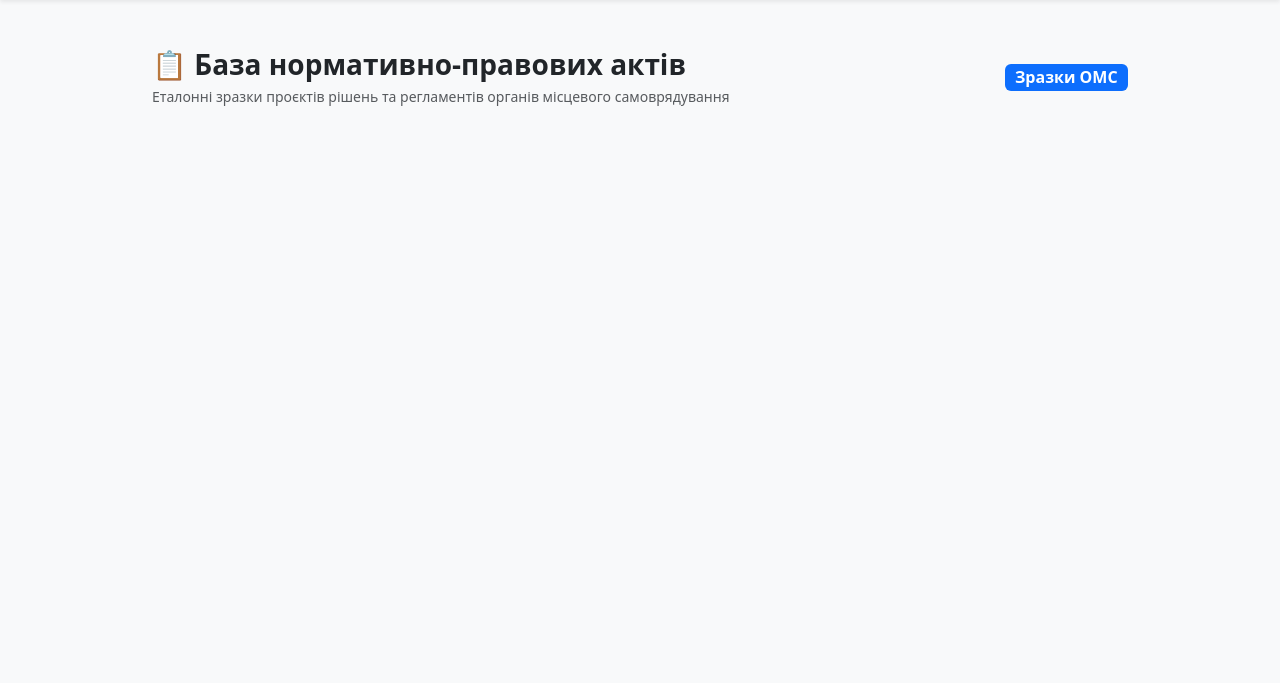
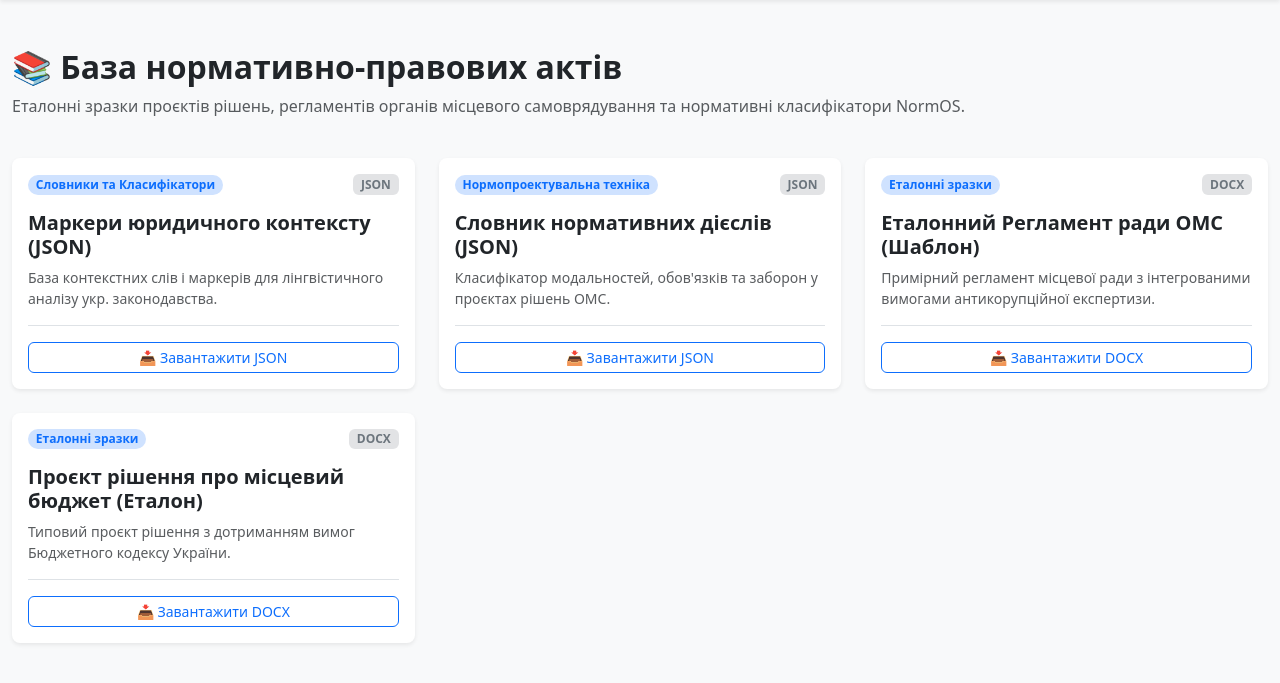
Before and after one commit to f24margo/normos-host, a Django app: page /documents/ in a window 1280 px wide. Shown: the part 62-745 px from the top of the page. Run offline with Django 5.2, Linux system fonts and the light colour scheme.

Commit message:
Fix: restore document downloads list and handlers in documents view

```diff
--- a/hostui/templates/documents.html
+++ b/hostui/templates/documents.html
@@ -1,37 +1,49 @@
-{% extends "base.html" %}
+{% extends 'base.html' %}
+
+{% block title %}База документів та еталонів — NormOS Host{% endblock %}
 
 {% block content %}
-<div class="container py-4" style="max-width: 1000px;">
-
-  <div class="d-flex align-items-center justify-content-between mb-4">
-    <div>
-      <h3 class="fw-bold mb-1">📋 База нормативно-правових актів</h3>
-      <p class="text-muted small mb-0">Еталонні зразки проєктів рішень та регламентів органів місцевого самоврядування</p>
+<div class="container-fluid py-4">
+    <div class="row mb-4">
+        <div class="col-12">
+            <h2 class="fw-bold">📚 База нормативно-правових актів</h2>
+            <p class="text-muted">
+                Еталонні зразки проєктів рішень, регламентів органів місцевого самоврядування та нормативні класифікатори NormOS.
+            </p>
         </div>
-    <span class="badge bg-primary fs-6">Зразки ОМС</span>
     </div>
 
+    <!-- Сітка документів -->
     <div class="row g-4">
-    {% for doc_id, doc in documents.items %}
-    <div class="col-md-4">
-      <div class="card h-100 shadow-sm border-0">
+        {% for doc in documents %}
+        <div class="col-md-6 col-lg-4">
+            <div class="card h-100 shadow-sm border-0 rounded-3">
                 <div class="card-body d-flex flex-column">
-          <div class="mb-2">
-            <span class="badge bg-light text-dark border">{{ doc.category }}</span>
+                    <div class="d-flex justify-content-between align-items-center mb-2">
+                        <span class="badge bg-primary-subtle text-primary fw-semibold px-2.5 py-1 rounded-pill">
+                            {{ doc.category }}
+                        </span>
+                        <span class="badge bg-secondary-subtle text-secondary rounded">
+                            {{ doc.file_type }}
+                        </span>
                     </div>
-          <h5 class="card-title fw-bold fs-6 mb-2">{{ doc.title }}</h5>
-          <p class="card-text text-muted small flex-grow-1">{{ doc.description }}</p>
+                    <h5 class="card-title fw-bold mt-2">{{ doc.title }}</h5>
+                    <p class="card-text text-muted small flex-grow-1">
+                        {{ doc.description }}
+                    </p>
                     <div class="pt-3 border-top mt-auto">
-            <a href="{% url 'download_document' doc_id=doc_id %}" class="btn btn-outline-primary btn-sm w-100">
-              📥 Завантажити (.txt)
+                        <a href="{% url 'download_document' doc.id %}" class="btn btn-outline-primary btn-sm w-100 rounded-2">
+                            📥 Завантажити {{ doc.file_type }}
                         </a>
                     </div>
                 </div>
             </div>
         </div>
+        {% empty %}
+        <div class="col-12 text-center py-5">
+            <p class="text-muted fs-5">Документи відсутні або оновлюються.</p>
+        </div>
         {% endfor %}
     </div>
-
 </div>
 {% endblock %}
-EOF
--- a/hostui/views.py
+++ b/hostui/views.py
@@ -1,7 +1,7 @@
+import os
 import json
-import os
 from django.shortcuts import render, redirect
-from django.http import JsonResponse, FileResponse, Http404
+from django.http import JsonResponse, FileResponse, Http404, HttpResponse
 from django.views.decorators.csrf import csrf_exempt
 from hostui.services import ask_gemini
 
@@ -17,7 +17,6 @@ def chat_page(request):
         try:
             user_message = ""
 
-            # Обробка запитів у форматі JSON або Form-data
             if request.content_type == "application/json":
                 data = json.loads(request.body.decode("utf-8"))
                 user_message = data.get("message", "")
@@ -27,17 +26,14 @@ def chat_page(request):
             if not user_message:
                 return JsonResponse({"error": "Порожнє повідомлення"}, status=400)
 
-            # Перевірка наявності API ключа
             if not os.environ.get("GEMINI_API_KEY"):
                 return JsonResponse(
                     {"error": "GEMINI_API_KEY не налаштовано на сервері"},
                     status=500
                 )
 
-            # Отримання відповіді від ШІ сервісу
             reply = ask_gemini(user_message)
 
-            # Повертаємо ключі reply та response для повної сумісності з JS
             return JsonResponse({
                 "status": "success",
                 "reply": reply,
@@ -47,19 +43,64 @@ def chat_page(request):
         except Exception as e:
             return JsonResponse({"error": f"Помилка сервера: {str(e)}"}, status=500)
 
-    # При GET запиті віддаємо HTML сторінку чату
     return render(request, "chat.html")
 
 
 def documents_page(request):
-    """Сторінка реєстру та архіву документів."""
-    return render(request, "documents.html")
+    """Сторінка реєстру, еталонних зразків та нормативних актів."""
+    documents_list = [
+        {
+            "id": "context_markers_uk",
+            "title": "Маркери юридичного контексту (JSON)",
+            "category": "Словники та Класифікатори",
+            "description": "База контекстних слів і маркерів для лінгвістичного аналізу укр. законодавства.",
+            "file_type": "JSON",
+            "filename": "context_markers_uk.json"
+        },
+        {
+            "id": "norm_verbs_uk",
+            "title": "Словник нормативних дієслів (JSON)",
+            "category": "Нормопроектувальна техніка",
+            "description": "Класифікатор модальностей, обов'язків та заборон у проєктах рішень ОМС.",
+            "file_type": "JSON",
+            "filename": "norm_verbs_uk.json"
+        },
+        {
+            "id": "reglament_sample",
+            "title": "Еталонний Регламент ради ОМС (Шаблон)",
+            "category": "Еталонні зразки",
+            "description": "Примірний регламент місцевої ради з інтегрованими вимогами антикорупційної експертизи.",
+            "file_type": "DOCX",
+            "filename": "reglament_sample.docx"
+        },
+        {
+            "id": "decision_project_sample",
+            "title": "Проєкт рішення про місцевий бюджет (Еталон)",
+            "category": "Еталонні зразки",
+            "description": "Типовий проєкт рішення з дотриманням вимог Бюджетного кодексу України.",
+            "file_type": "DOCX",
+            "filename": "decision_project_sample.docx"
+        }
+    ]
+    return render(request, "documents.html", {"documents": documents_list})
 
 
 def download_document(request, doc_id):
-    """Скачування обробленого документа або аналітичного звіту."""
-    # Логіка для скачування файлів (якщо потрібно розширити)
-    file_path = os.path.join("data", f"{doc_id}.json")
-    if os.path.exists(file_path):
-        return FileResponse(open(file_path, "rb"), as_attachment=True)
-    raise Http404("Документ не знайдено")
+    """Скачування обраного документа або базового файлу."""
+    data_dir = os.path.join(os.path.dirname(os.path.dirname(__file__)), "data")
+
+    # 1. Перевірка системних json файлів у папці /data/
+    file_map = {
+        "context_markers_uk": os.path.join(data_dir, "context_markers_uk.json"),
+        "norm_verbs_uk": os.path.join(data_dir, "norm_verbs_uk.json"),
+        "oov_log": os.path.join(data_dir, "oov_log.jsonl"),
+    }
+
+    if doc_id in file_map and os.path.exists(file_map[doc_id]):
+        return FileResponse(open(file_map[doc_id], "rb"), as_attachment=True, filename=os.path.basename(file_map[doc_id]))
+
+    # 2. Якщо це демо/еталонний файл, генеруємо текстовий вміст
+    demo_content = f"Це еталонний файл нормативно-правового акту для модуля: {doc_id}\n\nСгенеровано системою NormOS Host."
+    response = HttpResponse(demo_content, content_type="text/plain; charset=utf-8")
+    response['Content-Disposition'] = f'attachment; filename="{doc_id}.txt"'
+    return response
```
Lines whose indentation alone changed are shown as unchanged.
